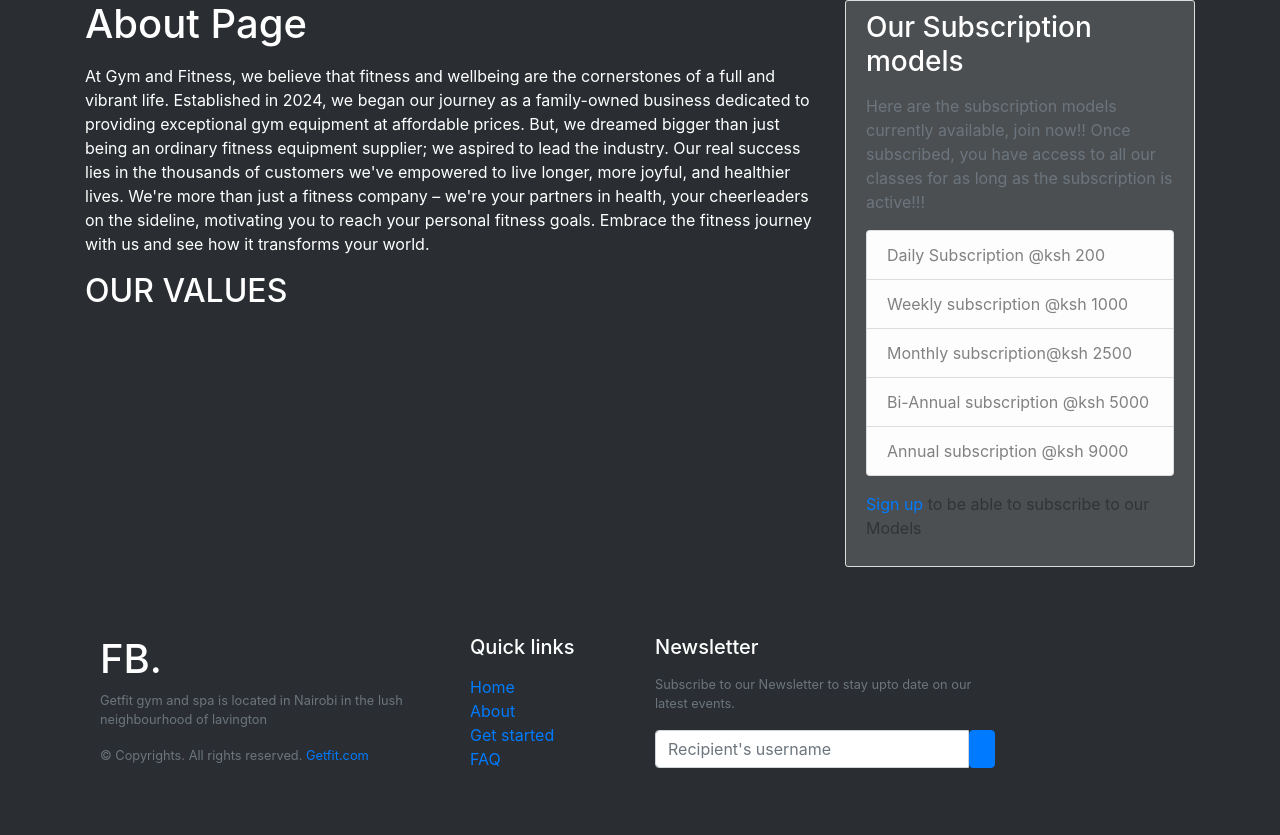
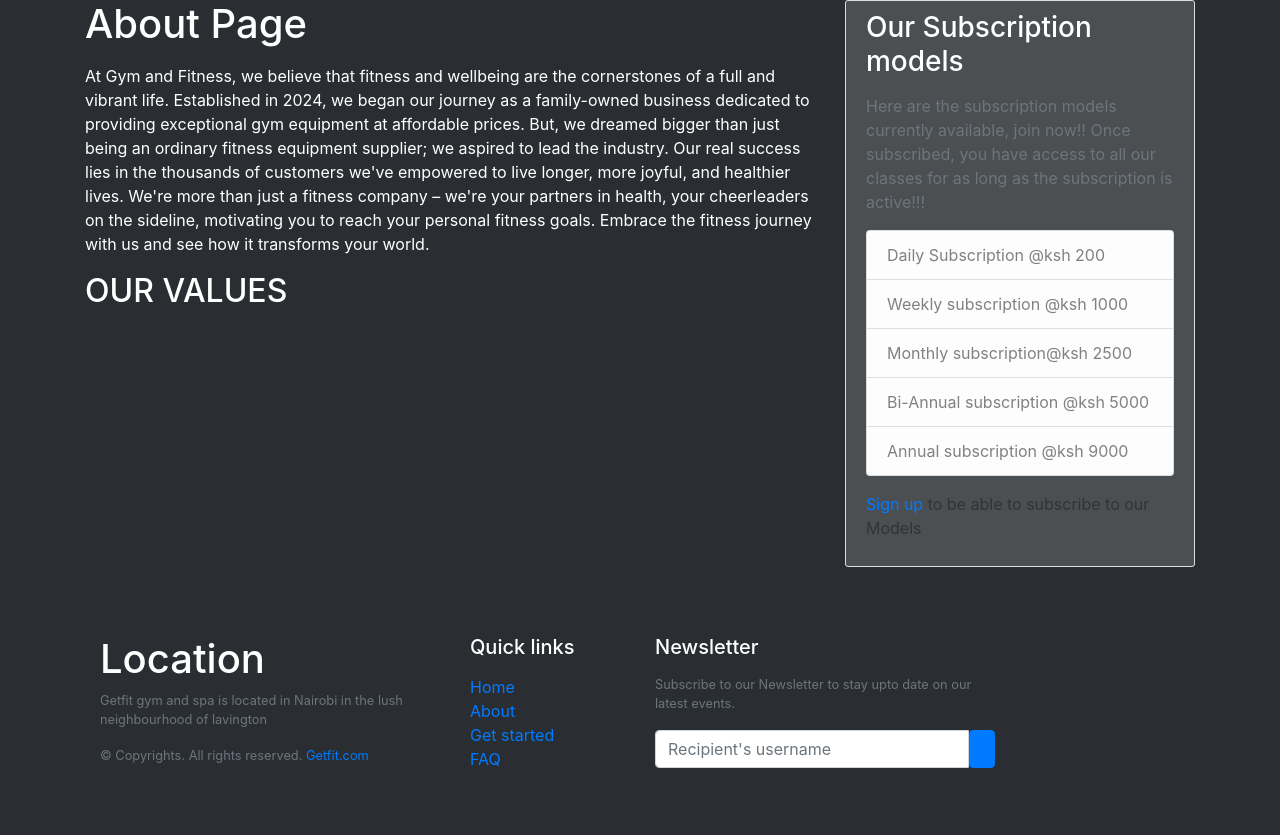
Before and after one commit to Muliro1/fitness_club_mgt, a Flask app: page /about in a window 1280 px wide. Shown: the part 80-915 px from the top of the page. Run offline with Flask 3, Linux system fonts and the light colour scheme; some libraries are stand-ins or nearby versions.

Commit message:
payments

```diff
--- a/app/templates/layout.html
+++ b/app/templates/layout.html
@@ -85,7 +85,7 @@
       <div class="container py-4">
           <div class="row gy-4 gx-5">
               <div class="col-lg-4 col-md-6">
-                  <h5 class="h1 text-white">FB.</h5>
+                  <h5 class="h1 text-white">Location</h5>
                   <p class="small text-muted">Getfit gym and spa is located in Nairobi in the lush neighbourhood of lavington</p>
                   <p class="small text-muted mb-0">&copy; Copyrights. All rights reserved. <a class="text-primary" href="#">Getfit.com</a></p>
               </div>
```
Also changed, not shown: app/views.py (+8 -0 lines).
